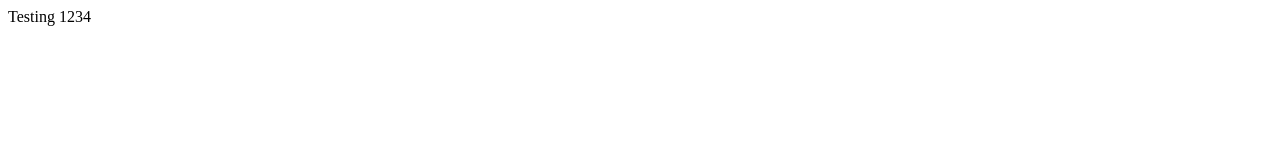
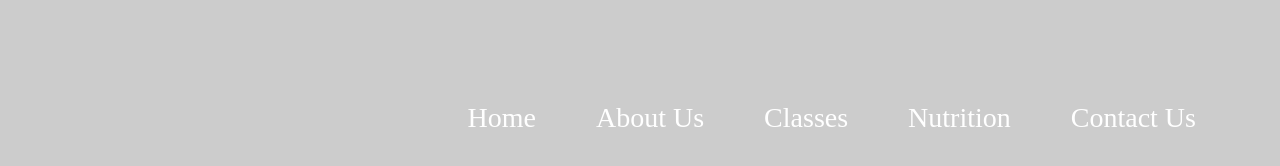
Before and after one commit to delaneybenjamin1/Lab2, a plain HTML site: page index.html in a window 1280 px wide. Drawn offline with Linux system fonts and the light colour scheme.

Commit message:
Add files via upload

```diff
--- a/index.html
+++ b/index.html
@@ -3,8 +3,68 @@
 <head>
     <meta charset="UTF-8">
     <title>Lab 2</title>
+    <style>
+        body{
+            background-color: #ccc;
+        }
+        img{
+            max-width: 100%;
+            display: block;
+        }
+        header{
+            float: left;
+            width: 25%;
+        }
+        nav{
+            float: right;
+            margin: 5em 3em 0 0;
+            width: 70%;
+        }
+        nav ul{
+            list-style-type: none;
+            margin: 0;
+            text-align: right;
+        }
+        nav li{
+            display: inline-block;
+            font-size: 1.75em;
+        }
+        nav li a{
+            display: block;
+            color: #fff;
+            text-align: center;
+            padding: 0.5em 1em;
+            text-decoration: none;
+        }
+        main{
+            clear: left;
+        }
+        h1{
+            text-align: center;
+        }
+        container{
+            width: 80%;
+            margin: 0 auto;
+        }
+        footer p{
+            font-size: 0.75em;
+            text-align: center;
+            color: #fff;
+            padding: 0 1em;
+        }
+    </style>
 </head>
 <body>
-Testing 1234
+
+    <nav>
+        <ul>
+            <li><a href="index.html">Home</a></li>
+            <li><a href="about.html">About Us</a></li>
+            <li><a href="classes.html">Classes</a></li>
+            <li><a href="nutrition.html">Nutrition</a></li>
+            <li><a href="contact.html">Contact Us</a></li>
+        </ul>
+    </nav>
+
 </body>
 </html>
```
